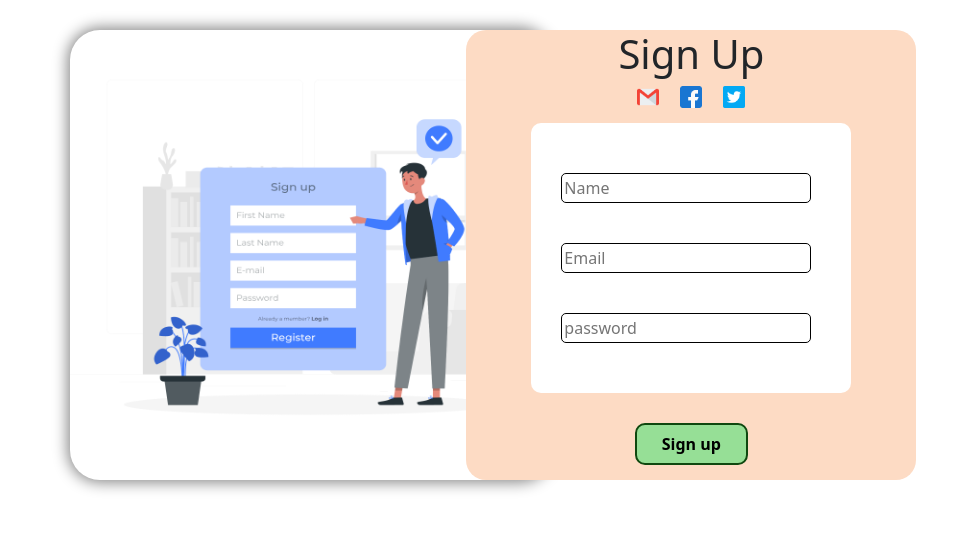
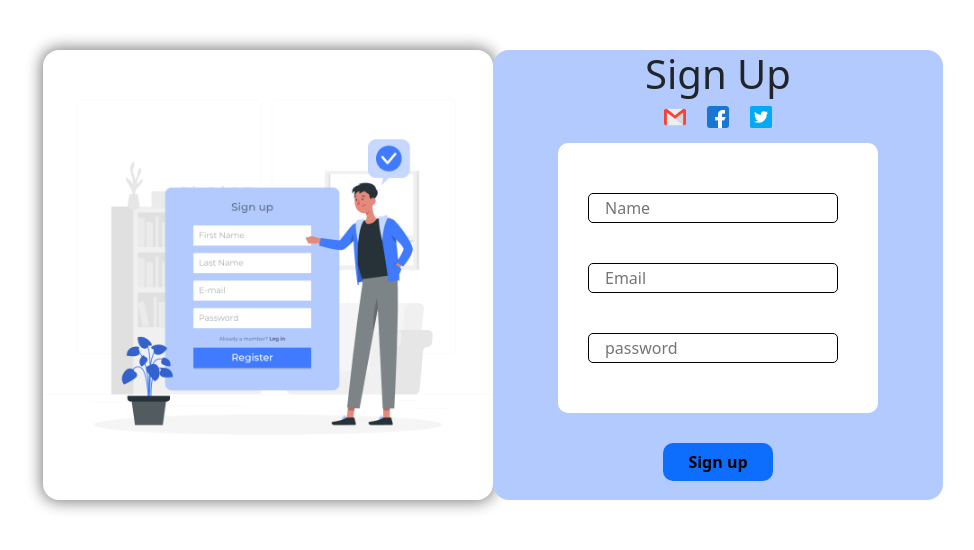
Before and after one commit to roadtocode4u/decor-vista, a React (Create React App) app: page /signup in a window 1280 px wide. Shown: the top 550 px of the page, without its empty margins (147-1121 px from the left). Built offline with nearby package versions, Linux system fonts and the light colour scheme.

Commit message:
changes in sign up page

```diff
--- a/src/views/Sign_up/Sign_up.css
+++ b/src/views/Sign_up/Sign_up.css
@@ -2,52 +2,38 @@
 
 .sign-in-container{
 
-    display: flex;
-    justify-content: center;
     height: 500px;
-    justify-content: space-evenly;
-    padding: 30px;
+    width: 900px;
+    margin: 50px auto;
 
 }
 .sign-in-container:hover{
    box-shadow: 0 0 gray;
 }
+.img-container{
+    height: 450px;
 
+}
 .signup-img{
-    height: 450px;
-    width: 480px;
-    border-radius: 30px;
+    height: 100%;
+    width: 100%;
     box-shadow: 0 0 15px 2px gray ;
-
 }
 
 
 .sign-in-form-container{
     height: 450px;
     width: 450px;
-    background-color:#fddbc4;
-    border-radius: 20px;
-    margin-left:-270px;
-    position: relative;
-
-
+    background-color:#b3caff;
 }
 
-.sign-in-logo-img-container{
-    align-items: center;
-    /* background-color: aliceblue; */
+.icon-container{
     width: 150px;
-    display: flex;
-    justify-content: space-evenly;
     margin: 0 auto;
 
 }
 
-.sign-in-text{
-    text-align: center;
-}
-
-.sign-logo-img{
+.sign-icon{
     height: 22px;
     cursor: pointer;
 
@@ -61,10 +47,7 @@
     padding: 30px;
     border-radius: 10px;
 
-
 }
-
-
 .input-box{
     height: 30px;
     width: 250px;
@@ -78,10 +61,10 @@
    display: block;
    margin: 30px auto;
    align-items: center;
-   background-color:rgb(150, 223, 150);
+   border: none;
    padding: 7px 25px;
    border-radius: 10px;
-   border: 2px solid rgb(15, 72, 15);
+
    font-weight: bold;
 
 }
--- a/src/views/Sign_up/Sign_up.js
+++ b/src/views/Sign_up/Sign_up.js
@@ -4,33 +4,35 @@ import gmail from "./images/gmail.png"
 import facebook from "./images/facebook.png"
 import twitter from "./images/twitter.png"
 import toast, { Toaster } from 'react-hot-toast'
+
+
 function Sign_up() {
   return (<>
 
-<div className="sign-in-container">
+<div className="sign-in-container d-flex justify-content-evenly justify-content-center flex-wrap ">
+    <div className="img-container">
+<img src={img} className="signup-img rounded-4" />
+</div>
+<div className="sign-in-form-container rounded-4">
 
-<img src={img} className="signup-img" />
+    <h1 className=" text-center">Sign Up</h1>
 
-<div className="sign-in-form-container">
-
-    <h1 className="sign-in-text">Sign Up</h1>
-
-    <div className="sign-in-logo-img-container">
-        <img src={gmail} className="sign-logo-img" />
-        <img src={facebook} className="sign-logo-img" />
-        <img src={twitter} className="sign-logo-img" />
+    <div className="icon-container d-flex align-items-center justify-content-evenly">
+        <img src={gmail} className="sign-icon" />
+        <img src={facebook} className="sign-icon" />
+        <img src={twitter} className="sign-icon" />
     </div>
 
     <div className="sign-form-container">
         <form>
-            <input type="text" placeholder="Name" className="input-box" />
-            <input type="email" placeholder="Email" className="input-box" />
-            <input type="password" placeholder="password" className="input-box" />
+            <input type="text" placeholder="Name" className="input-box px-3" />
+            <input type="email" placeholder="Email" className="input-box px-3" />
+            <input type="password" placeholder="password" className="input-box px-3" />
         </form>
     </div>
 
     <div>
-        <button type="submit" className="signup-btn"
+        <button type="submit" className="signup-btn bg-primary"
          onClick={
             () => {
               toast.success("You are  Successfully sign up!")
```
